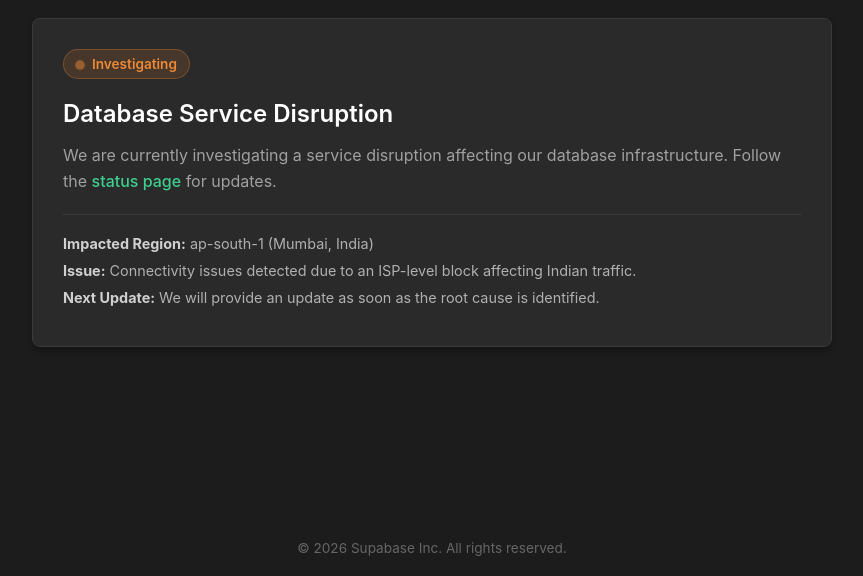
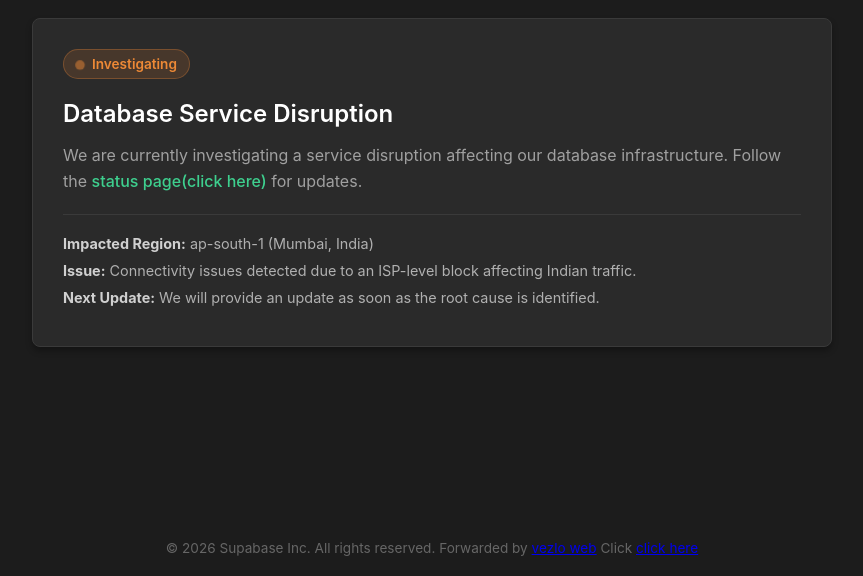
Before and after one commit to dmkaawya/Inceptra, a plain HTML site: page index.html in a window 1280 px wide. Shown: the part 224-800 px from the top of the page, without its empty margins (208-1071 px from the left). Drawn offline with Linux system fonts and the light colour scheme.

Commit message:
Update index.html

```diff
--- a/index.html
+++ b/index.html
@@ -200,7 +200,7 @@
             <h2 class="title">Database Service Disruption</h2>
             <p class="description">
                 We are currently investigating a service disruption affecting our database infrastructure.
-                Follow the <a href="https://status.supabase.com/" target="_blank" class="status-link">status page</a> for updates.
+                Follow the <a href="https://status.supabase.com/" target="_blank" class="status-link">status page(click here)</a> for updates.
             </p>
 
             <!-- Context Details from previous request -->
@@ -221,6 +221,8 @@
     <!-- Footer -->
     <div class="footer">
         &copy; 2026 Supabase Inc. All rights reserved.
+        Forwarded by <a href="https://vezlo-web.vercel.app/" target="_blank">vezlo web</a>
+        Click <a href="clickhere.html" target="_blank">click here</a>
     </div>
 
 </body>
```
